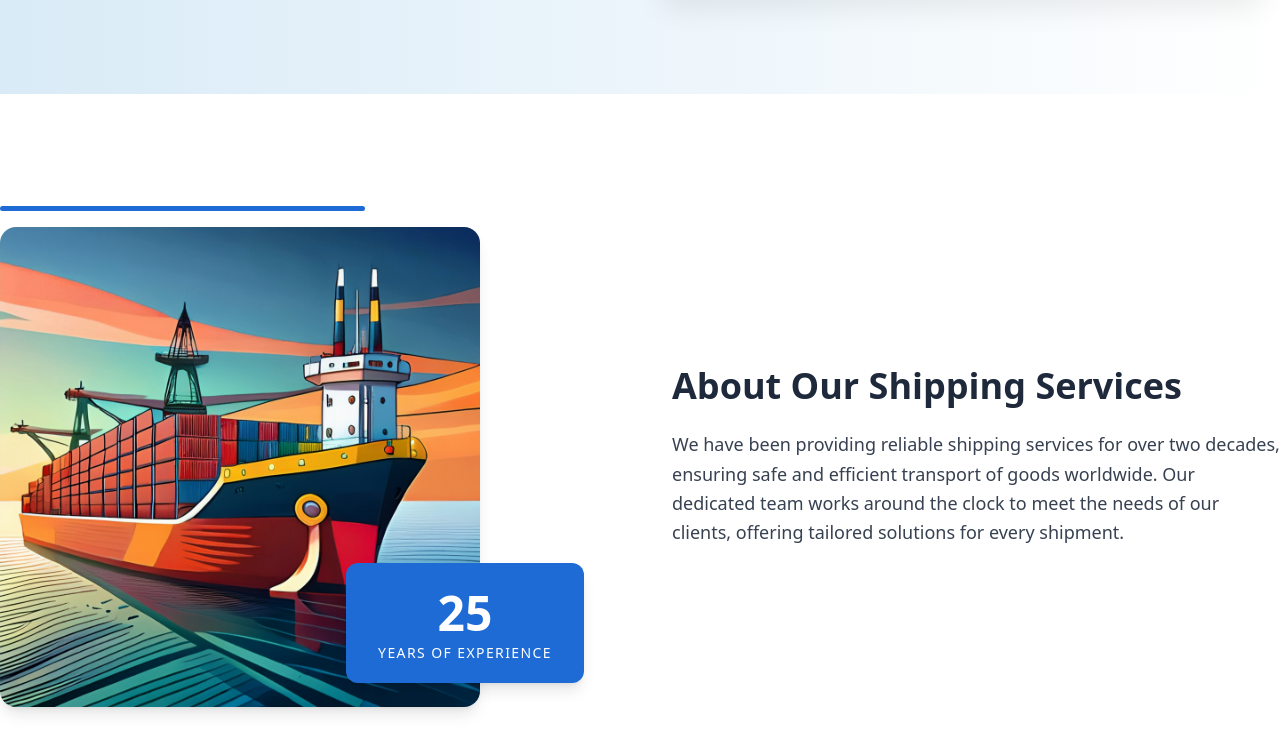
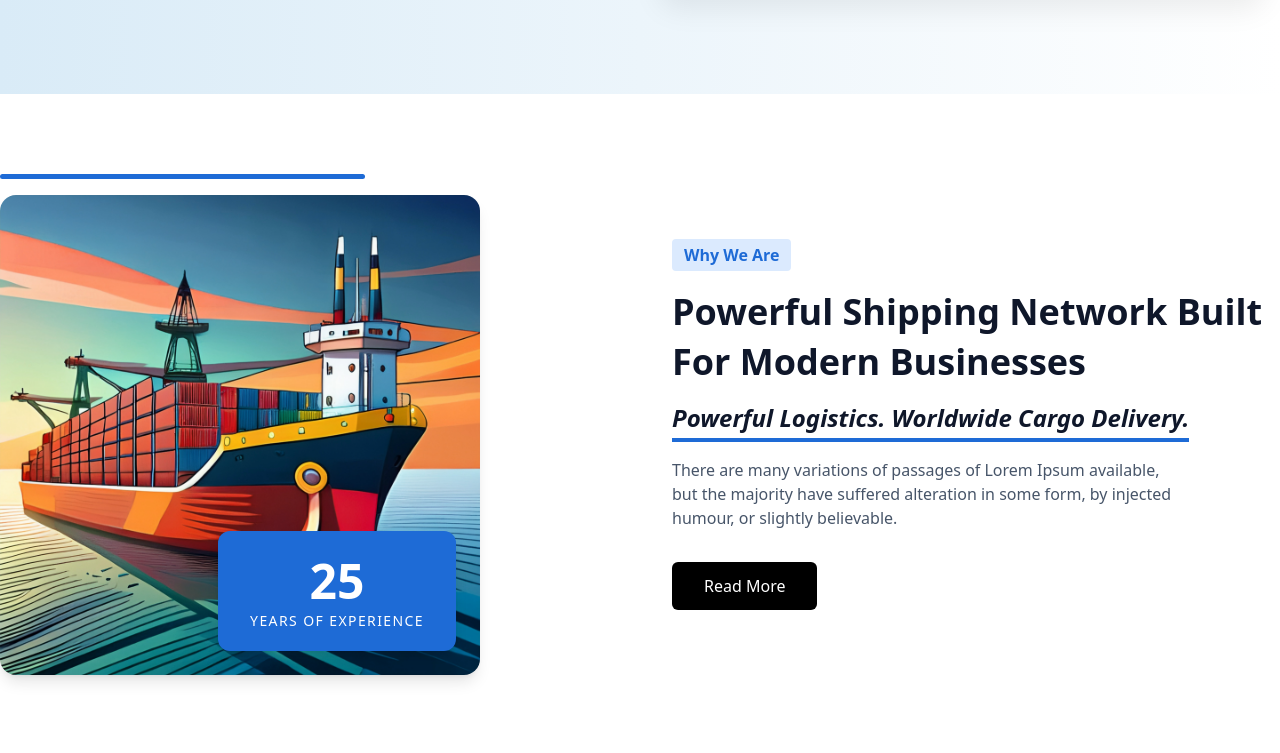
Before and after one commit to elyaish-21/group-2--Shipora, a React (Vite) app: page / in a window 1280 px wide. Shown: the part 790-1543 px from the top of the page. Built offline with nearby package versions, Linux system fonts and the light colour scheme.

Commit message:
make this works

```diff
--- a/src/components/AboutSection.jsx
+++ b/src/components/AboutSection.jsx
@@ -1,10 +1,34 @@
-import { useEffect, useState } from "react";
+import React, { useEffect, useState, useRef } from "react";
+import barko from "/images/barko.png"; // ✅ same import style as Blog component
 
 export default function AboutSection() {
   const [years, setYears] = useState(1);
   const [isVisible, setIsVisible] = useState(false);
+  const sectionRef = useRef(null);
 
   useEffect(() => {
+    const observer = new IntersectionObserver(
+      ([entry]) => {
+        if (entry.isIntersecting) {
+          setIsVisible(true);
+          observer.disconnect();
+        }
+      },
+      { threshold: 0.3 }
+    );
+
+    if (sectionRef.current) {
+      observer.observe(sectionRef.current);
+    }
+
+    return () => {
+      if (sectionRef.current) observer.unobserve(sectionRef.current);
+    };
+  }, []);
+
+  useEffect(() => {
+    if (!isVisible) return;
+
     let start = 1;
     const end = 25;
     const duration = 2000;
@@ -20,48 +44,53 @@ export default function AboutSection() {
   }, [isVisible]);
 
   return (
-    <section id="about" className="py-28 bg-white">
+    <section id="about" className="py-20 bg-white" ref={sectionRef}>
       <div className="max-w-7xl mx-auto grid md:grid-cols-2 gap-16 items-center">
-
-        {/* Image Section */}
+        {/* Image block */}
         <div className="relative flex flex-col items-start">
-          {/* Blue line above image */}
           <div className="w-[60%] h-[5px] bg-brand-blue rounded mb-4"></div>
 
           <div className="relative">
-            {/* Black line on left */}
             <div className="absolute -left-5 top-10 h-[60%] w-[5px] bg-black rounded"></div>
 
-            {/* Main image */}
+            {/* ✅ Imported barko.png */}
             <img
-              src="/images/barko.png"
-              alt="barko pic"
+              src={barko}
+              alt="Cargo ship"
               className="rounded-2xl shadow-lg w-full h-[480px] object-cover"
             />
-          </div>
 
-          {/* 25 Years Badge */}
-          <div className="absolute bottom-6 right-6 bg-brand-blue text-white rounded-xl shadow-lg px-8 py-5 text-center">
-            <div className="text-5xl font-extrabold leading-tight">
-              {years}
-            </div>
-            <div className="text-sm uppercase tracking-widest">
-              Years of Experience
+            <div className="absolute bottom-6 right-6 bg-brand-blue text-white rounded-xl shadow-lg px-8 py-5 text-center">
+              <div className="text-5xl font-extrabold leading-tight">{years}</div>
+              <div className="text-sm uppercase tracking-widest">
+                Years of Experience
+              </div>
             </div>
           </div>
         </div>
 
-        {/* Text Section */}
+        {/* Text block */}
         <div>
-          <h2 className="text-4xl font-bold mb-6">
-            About Our Shipping Services
+          <span className="inline-block bg-blue-100 text-brand-blue text-base font-semibold px-3 py-1 rounded">
+            Why We Are
+          </span>
+          <h2 className="mt-4 text-4xl font-extrabold text-slate-900 leading-snug">
+            Powerful Shipping Network Built For Modern Businesses
           </h2>
-          <p className="text-lg leading-relaxed text-gray-700">
-            We have been providing reliable shipping services for over two decades,
-            ensuring safe and efficient transport of goods worldwide. Our dedicated
-            team works around the clock to meet the needs of our clients, offering
-            tailored solutions for every shipment.
+          <p className="mt-4 text-2xl font-bold italic text-slate-900 border-b-4 border-brand-blue inline-block pb-1">
+            Powerful Logistics. Worldwide Cargo Delivery.
           </p>
+          <p className="mt-4 text-slate-600 max-w-lg">
+            There are many variations of passages of Lorem Ipsum available, but
+            the majority have suffered alteration in some form, by injected
+            humour, or slightly believable.
+          </p>
+          <a
+            href="#more"
+            className="mt-8 inline-block bg-black text-white px-8 py-3 rounded-md hover:bg-blue-600 transition-colors duration-300"
+          >
+            Read More
+          </a>
         </div>
       </div>
     </section>
```
